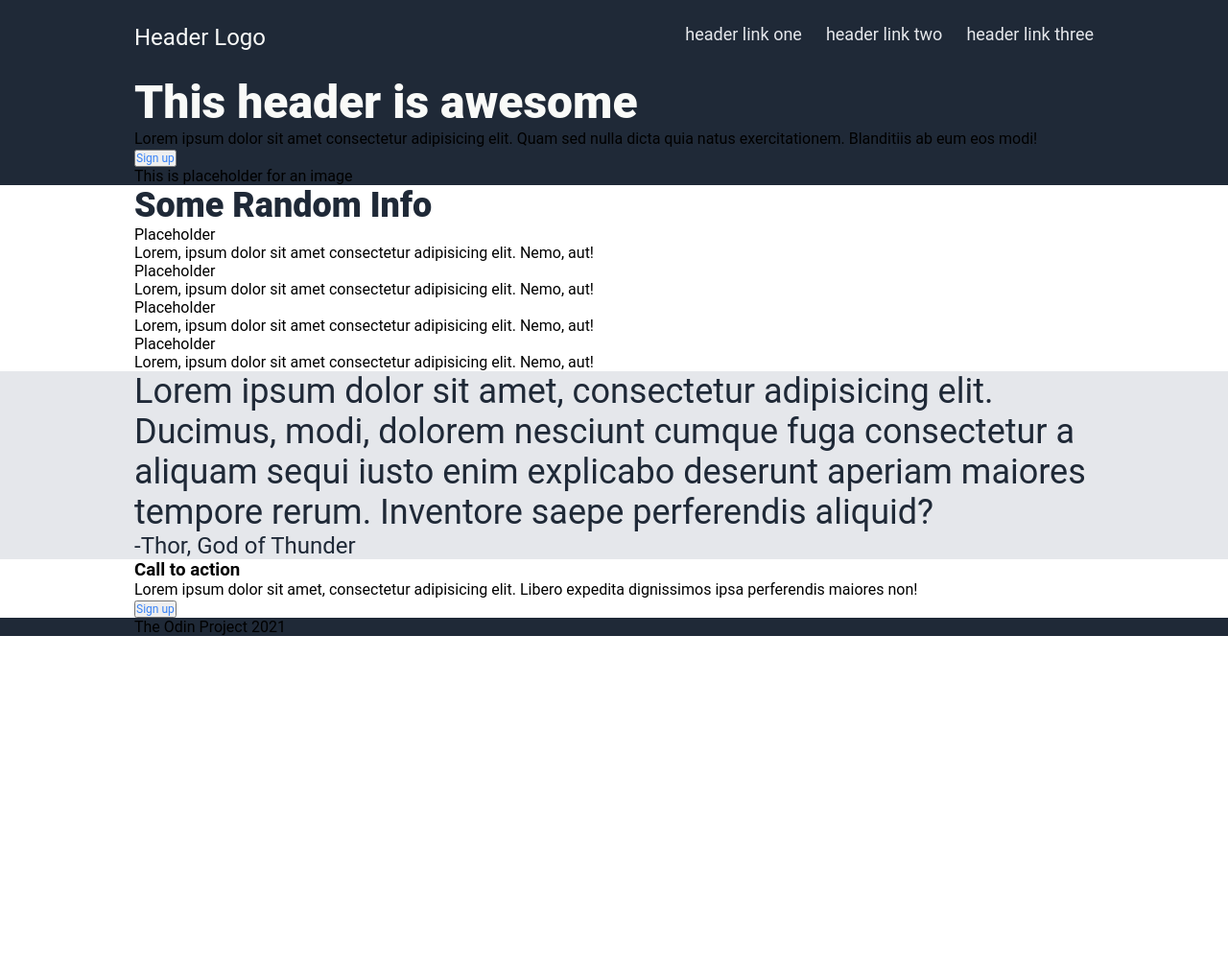
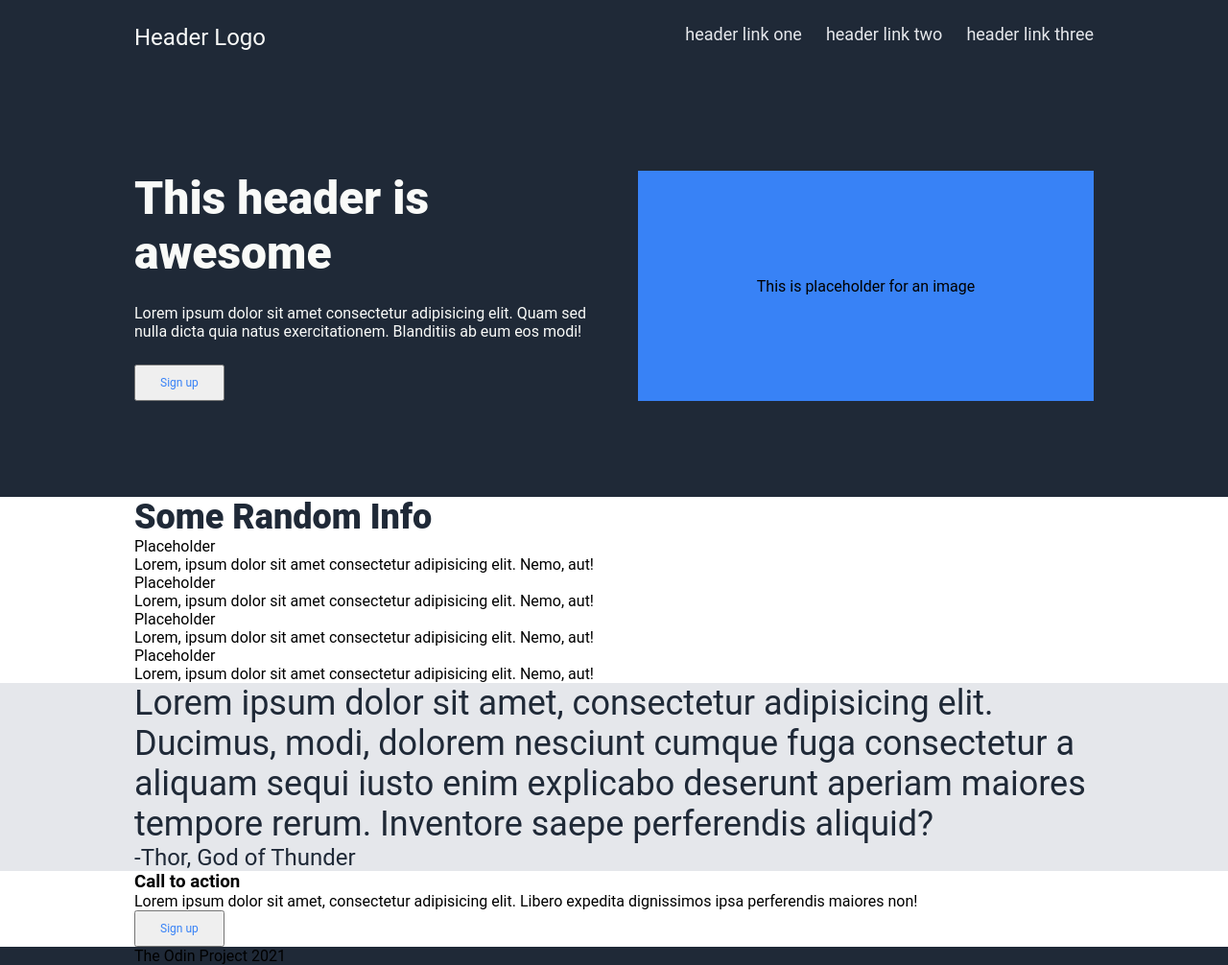
Before and after one commit to JustinAhtow/odin-landing-page, a plain HTML site: page index.html in a window 1280 px wide. Shown: the whole page at 96% size. Before the commit the page ends 800 px from the top, so only its background shows below. Drawn offline with Linux system fonts and the light colour scheme.

Commit message:
add styling to home section to match 01.png

```diff
--- a/styles.css
+++ b/styles.css
@@ -9,9 +9,18 @@
     margin: auto;
 }
 
+#navbar,
+#section1,
+#footer {
+    background-color: #1F2937;
+}
+
+
+
+
+/* start navbar */
+
 .navbar-container {
-    max-width: 1000px;
-    margin: auto;
     padding: 25px 0;
     display: flex;
     flex-direction: row;
@@ -35,22 +44,50 @@ ul {
     font-size: 18px;
     color: #e5e7eb;
 }
+/* end navbar */
+
+
+
+
+/*start home */
+
+.home-container {
+    display: flex;
+    padding: 100px 0;
+    gap: 50px;
+}
+
+.home-content {
+    flex: 1;
+    display: flex;
+    gap: 25px;
+    flex-direction: column;
+    align-items: start;
+    color: #f9faf8;
+}
+
+.home-content > p {
+    color: ;
+}
+
+.home-image {
+    display: flex;
+    justify-content: center;
+    align-items: center;
+    max-width: 500px;
+    flex: 1;
+    background-color: #3882f6;
+}
 
 button {
+    padding: 10px 25px;
     font-size: 12px;
     color: #3882f6;
-}
-
-#navbar,
-#section1,
-#footer {
-    background-color: #1F2937;
 }
 
 h1 {
     font-size: 48px;
     font-weight: 900;
-    color: #f9faf8;
 }
 
 h2 {
```
